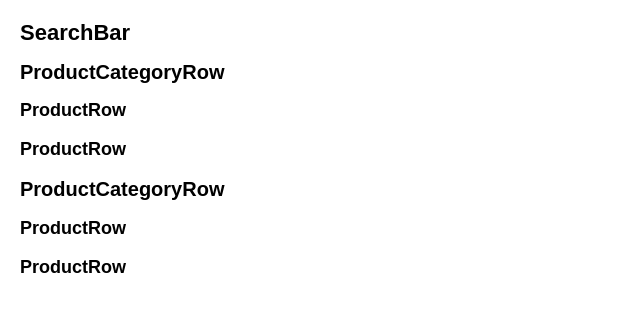
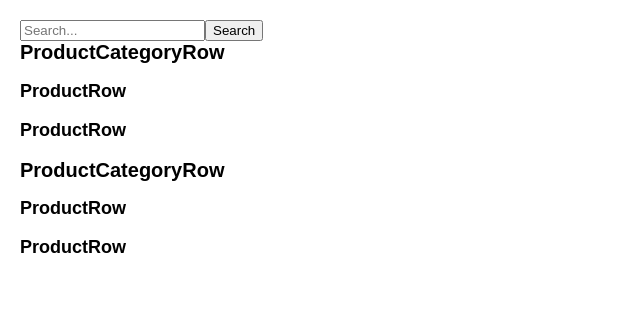
Before and after one commit to yunusnedim/groceries_via_react, a React (Create React App) app: page / in a window 1280 px wide. Shown: the top 312 px of the page, without its empty margins (0-640 px from the left). Built offline with nearby package versions, Linux system fonts and the light colour scheme.

Commit message:
adds searchbar (not functioning

```diff
--- a/src/App.js
+++ b/src/App.js
@@ -1,7 +1,16 @@
 import React, {useState} from 'react';
 
 function SearchBar() {
-    return <h1>SearchBar</h1>;
+    return (
+        <div>
+            <input
+                type='search'
+                placeholder='Search...'
+                id='site-search'
+            ></input>
+            <button type='submit'>Search</button>
+        </div>
+    );
 }
 
 function ProductTable(props) {
```
